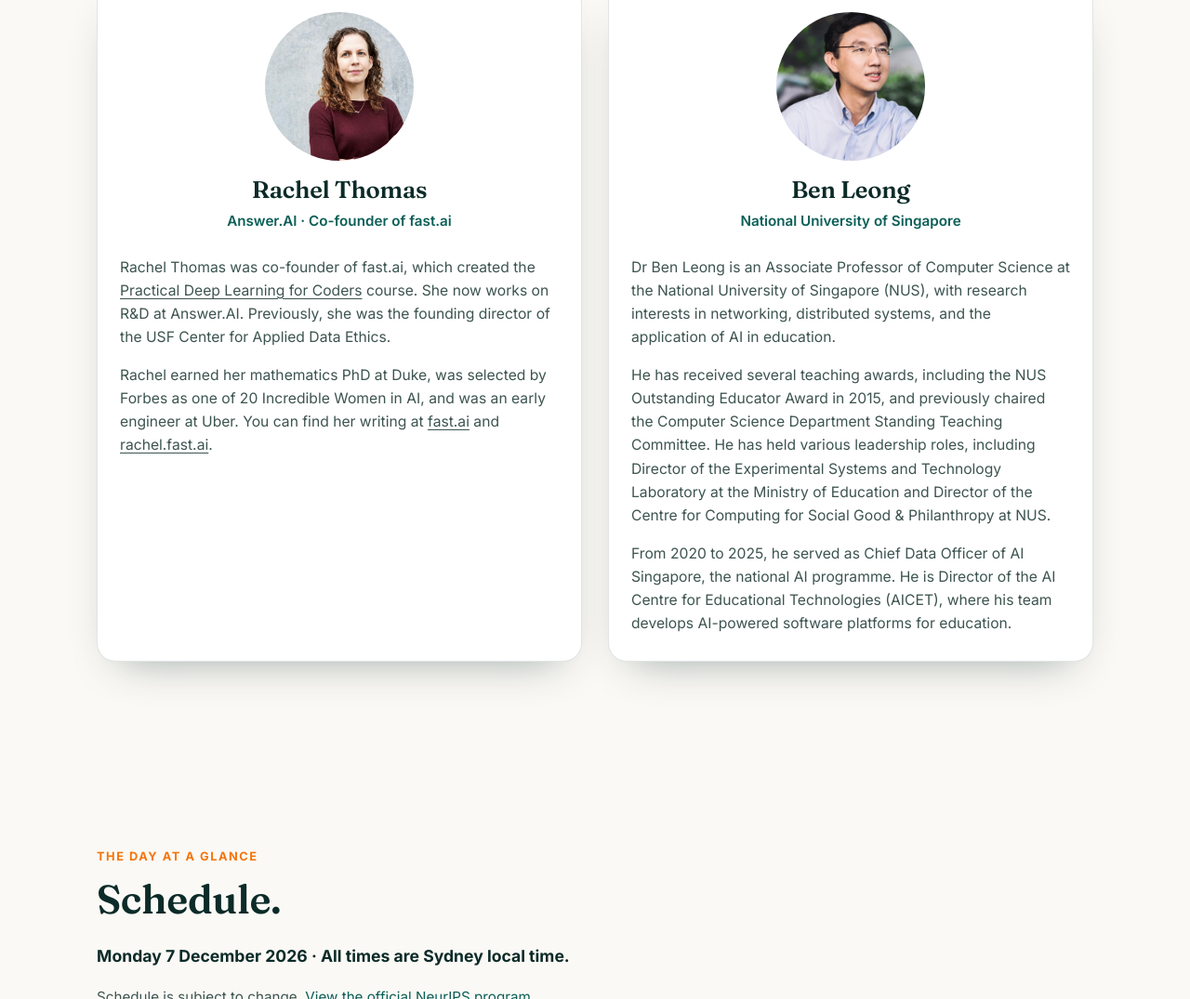
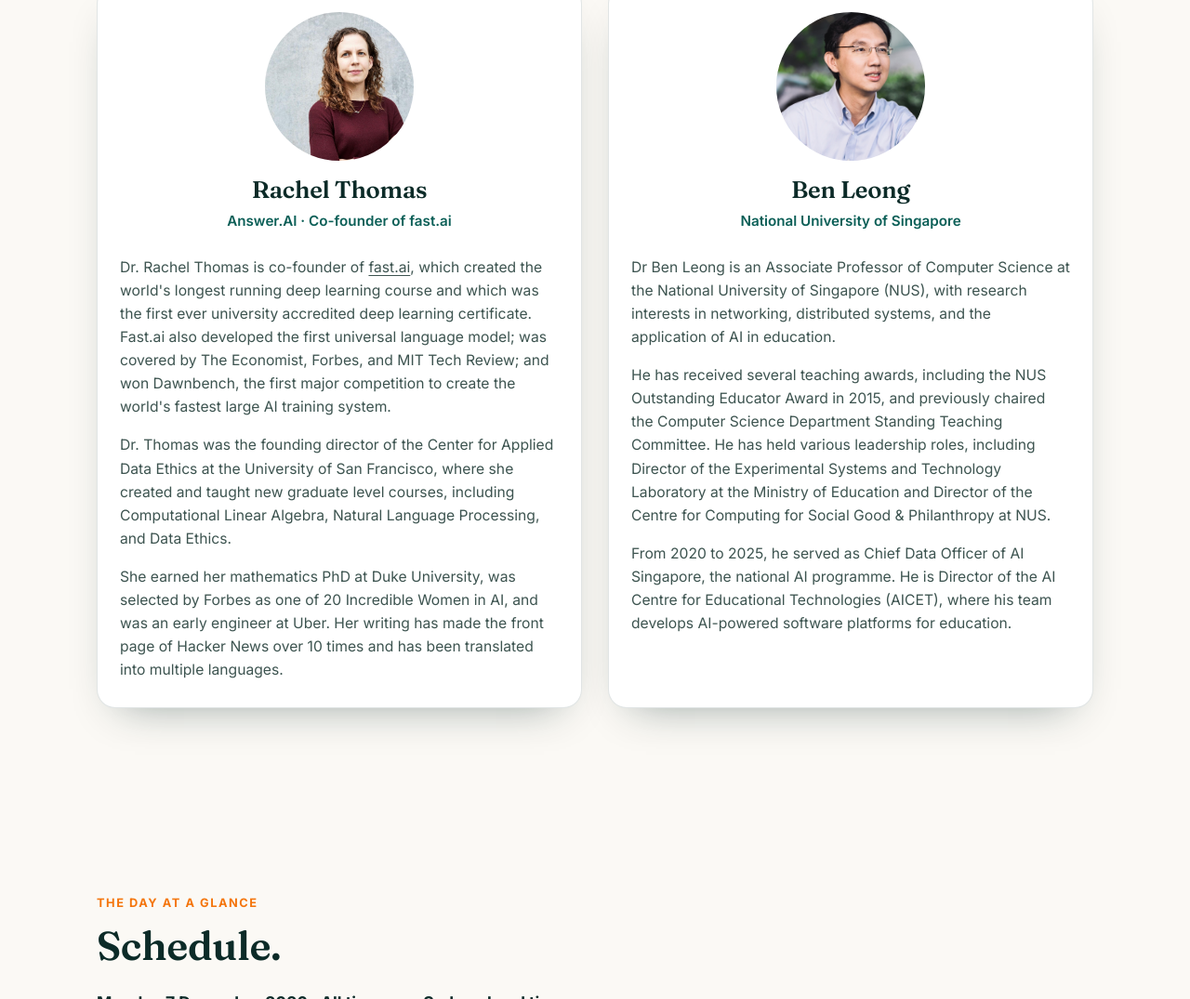
Before and after one commit to neurips-education-track/2026, a plain HTML site: page index.html in a window 1280 px wide. Shown: the part 2964-4039 px from the top of the page at 93% size. Drawn offline with Linux system fonts and the light colour scheme.

Commit message:
Update Rachel Thomas speaker bio

```diff
--- a/index.html
+++ b/index.html
@@ -219,8 +219,9 @@
           <h3 class="speaker-name" id="rachel-thomas-name">Rachel Thomas</h3>
           <p class="speaker-affil">Answer.AI · Co-founder of fast.ai</p>
           <div class="speaker-bio">
-            <p>Rachel Thomas was co-founder of fast.ai, which created the <a href="https://course.fast.ai/">Practical Deep Learning for Coders</a> course. She now works on R&amp;D at Answer.AI. Previously, she was the founding director of the USF Center for Applied Data Ethics.</p>
-            <p>Rachel earned her mathematics PhD at Duke, was selected by Forbes as one of 20 Incredible Women in AI, and was an early engineer at Uber. You can find her writing at <a href="https://www.fast.ai/">fast.ai</a> and <a href="https://rachel.fast.ai/">rachel.fast.ai</a>.</p>
+            <p>Dr. Rachel Thomas is co-founder of <a href="http://fast.ai/">fast.ai</a>, which created the world's longest running deep learning course and which was the first ever university accredited deep learning certificate. Fast.ai also developed the first universal language model; was covered by The Economist, Forbes, and MIT Tech Review; and won Dawnbench, the first major competition to create the world's fastest large AI training system.</p>
+            <p>Dr. Thomas was the founding director of the Center for Applied Data Ethics at the University of San Francisco, where she created and taught new graduate level courses, including Computational Linear Algebra, Natural Language Processing, and Data Ethics.</p>
+            <p>She earned her mathematics PhD at Duke University, was selected by Forbes as one of 20 Incredible Women in AI, and was an early engineer at Uber. Her writing has made the front page of Hacker News over 10 times and has been translated into multiple languages.</p>
           </div>
         </article>
         <article class="speaker" aria-labelledby="ben-leong-name">
```
